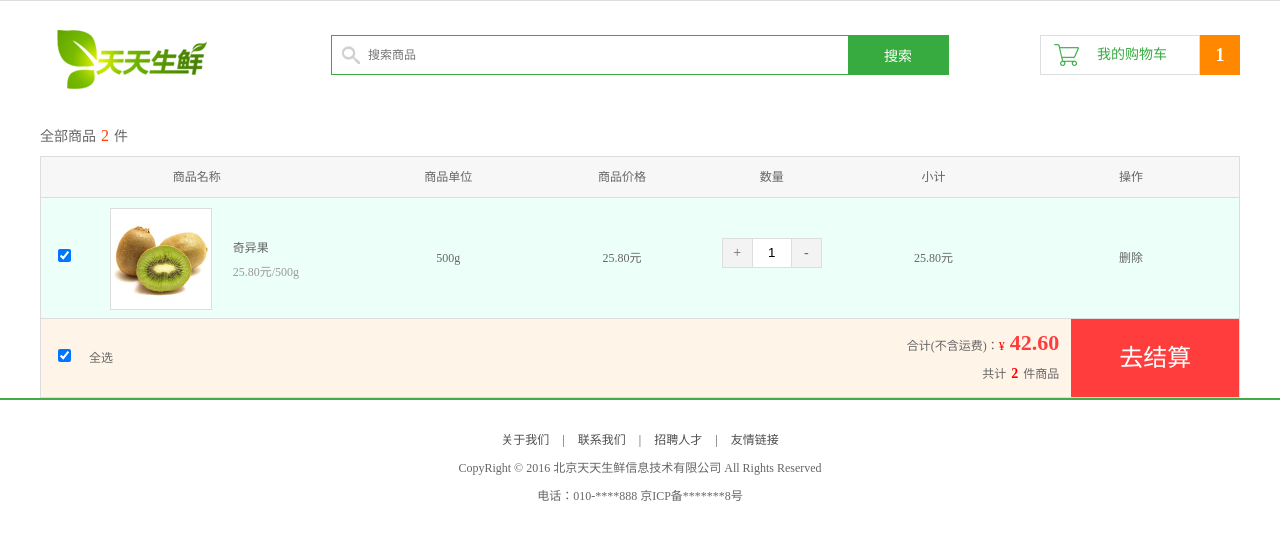
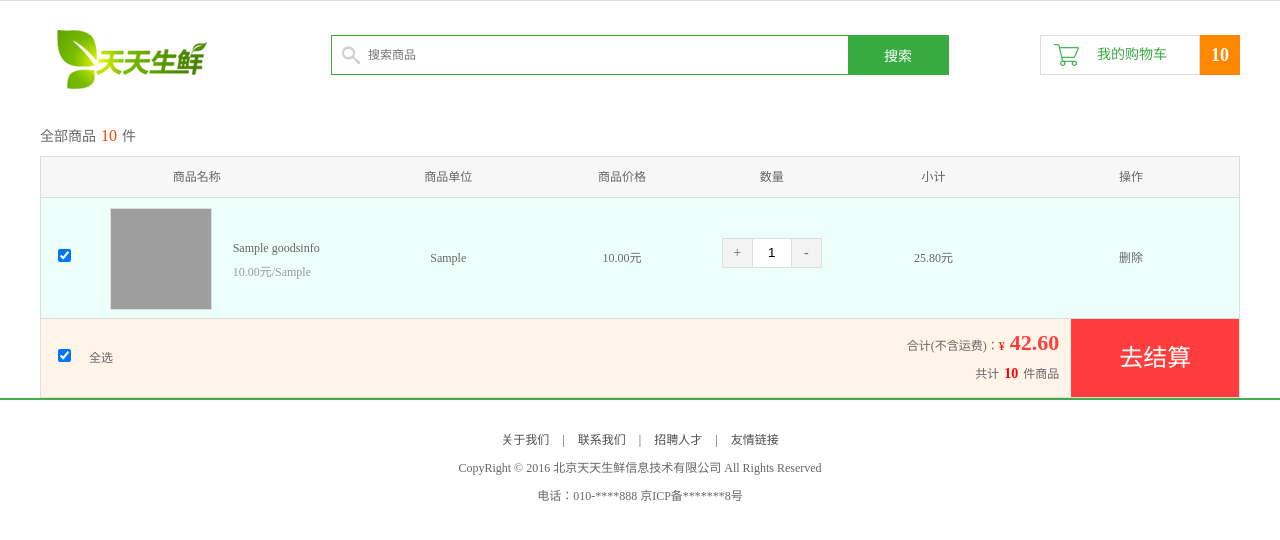
Before and after one commit to ihaocheng/Django, a Django app: template ttsx/templates/cart/cart.html in a window 1280 px wide. Shown: the part 29-569 px from the top of the page. Run offline with Django 3.2, Linux system fonts and the light colour scheme; tables that the repository leaves empty hold one stand-in row (values such as "Sample post"); the template is opened without the code that fills it: values that come from a table or form of the project are taken from there, most other values are stand-ins (such as "Sample title", 1, 10 or a date in 2020); parts of the project's set-up code (start-up, migrations or seed data) failed here and were passed over; grey boxes are pictures that could not be loaded.

Commit message:
购物车完成

```diff
--- a/ttsx/templates/base.html
+++ b/ttsx/templates/base.html
@@ -57,7 +57,7 @@
         {% if cart != '0' %}
         <div class="guest_cart fr">
             <a href="/cart/" class="cart_name fl">我的购物车</a>
-            <div class="goods_count fl" id="show_count">1</div>
+            <div class="goods_count fl" id="show_count">{{ cart_sum|default:0 }}</div>
         </div>
         {% endif %}
 	</div>
--- a/ttsx/templates/cart/cart.html
+++ b/ttsx/templates/cart/cart.html
@@ -1,7 +1,7 @@
 {% extends 'base.html' %}
 
 {% block body %}
-	<div class="total_count">全部商品<em>2</em>件</div>
+	<div class="total_count">全部商品<em>{{ cart_sum }}</em>件</div>
 	<ul class="cart_list_th clearfix">
 		<li class="col01">商品名称</li>
 		<li class="col02">商品单位</li>
@@ -10,28 +10,29 @@
 		<li class="col05">小计</li>
 		<li class="col06">操作</li>
 	</ul>
+    {% for c in cart %}
 	<ul class="cart_list_td clearfix">
-		<li class="col01"><input type="checkbox" name="" checked></li>
-		<li class="col02"><img src="images/goods/goods012.jpg"></li>
-		<li class="col03">奇异果<br><em>25.80元/500g</em></li>
-		<li class="col04">500g</li>
-		<li class="col05">25.80元</li>
+		<li class="col01"><input type="checkbox" name="checkbox" checked="checked"></li>
+		<li class="col02"><img src="/static/{{ c.goods.gpic }}"></li>
+		<li class="col03">{{ c.goods.gtitle }}<br><em>{{ c.goods.gprice }}元/{{ c.goods.gunit }}</em></li>
+		<li class="col04">{{ c.goods.gunit }}</li>
+		<li class="col05">{{ c.goods.gprice }}元</li>
 		<li class="col06">
 			<div class="num_add">
 				<a href="javascript:;" class="add fl">+</a>
-				<input type="text" class="num_show fl" value="1">
+				<input type="text" class="num_show fl" value="{{ c.count }}">
 				<a href="javascript:;" class="minus fl">-</a>
 			</div>
 		</li>
 		<li class="col07">25.80元</li>
 		<li class="col08"><a href="javascript:;">删除</a></li>
 	</ul>
-
+	{% endfor %}
 
 	<ul class="settlements">
 		<li class="col01"><input type="checkbox" name="" checked=""></li>
 		<li class="col02">全选</li>
-		<li class="col03">合计(不含运费)：<span>¥</span><em>42.60</em><br>共计<b>2</b>件商品</li>
+		<li class="col03">合计(不含运费)：<span>¥</span><em>42.60</em><br>共计<b>{{ cart_sum }}</b>件商品</li>
 		<li class="col04"><a href="../place_order.html">去结算</a></li>
 	</ul>
 {% endblock body%}
--- a/ttsx/templates/goods/detail.html
+++ b/ttsx/templates/goods/detail.html
@@ -18,16 +18,16 @@
 				"fast", function() {
 					$(".add_jump").fadeOut('fast',function(){
                         $(".add_jump").css({'left':$add_y+80,'top':$add_x+10,'display':'none'});
-						$('#show_count').html(2);
 					});
 
-            $.get('/cart/add/', {'nums': $(".num_show fl").val()}, function (data) {
+            $.get('/cart/add/', {'gid': {{ goods.id }},'count': $(".num_show").val() }, function (data) {
                     if (data.response == '1'){
-                        alert('购买成功')
                     }
                     else {
                       alert('购买失败')
                     }
+                    $('#show_count').html(data.cart_sum);
+
 
             })
 
--- a/ttsx/ttsx/middleware.py
+++ b/ttsx/ttsx/middleware.py
@@ -16,6 +16,7 @@ class UrlPathMiddleware(MiddlewareMixin):
             '/user/login_check2/',
             '/goods/list_tag/',
             '/user/site_set/',
+            '/cart/add/',
         ]:
             url = request.get_full_path()
             request.session['url_path'] = url
```
Also changed, not shown: ttsx/ttsx_cart/views.py (+32 -5 lines), ttsx/ttsx_goods/views.py (+6 -4 lines), ttsx/ttsx_user/views.py (+11 -3 lines), ttsx/ttsx_cart/models.py (line endings or trailing spaces), 8 other files.
